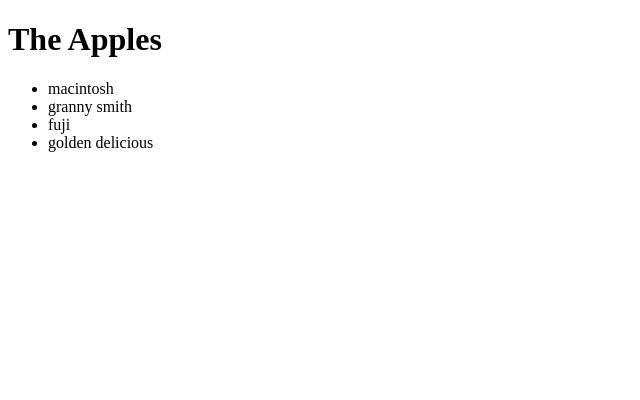
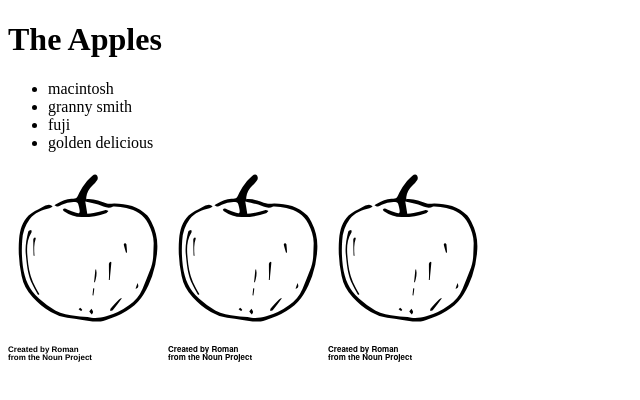
Before and after one commit to openedx/frontend-build, a React app in the folder example/: page / in a window 1280 px wide. Shown: the top 400 px of the page, without its empty margins (0-640 px from the left). Built offline with nearby package versions, Linux system fonts and the light colour scheme.

Commit message:
Add svg to smoke test

```diff
--- a/example/src/App.jsx
+++ b/example/src/App.jsx
@@ -1,4 +1,5 @@
 import React from 'react';
+import appleUrl, { ReactComponent as Apple } from './apple.svg';
 
 export default function App() {
   const newEnglandApples = ['macintosh', 'granny smith'];
@@ -9,6 +10,9 @@ export default function App() {
       <ul>
         {allApples.map(apple => <li key={apple}>{apple}</li>)}
       </ul>
+      <Apple style={{ width: '10rem' }} />
+      <img src={appleUrl} alt="apple" style={{ width: '10rem' }} />
+      <img src={appleUrl} alt="apple" style={{ width: '10rem' }} />
     </div>
   );
 }
```
Also changed, not shown: example/src/apple.svg (added), 1 other file (tests, documents, lock files or other folders).
